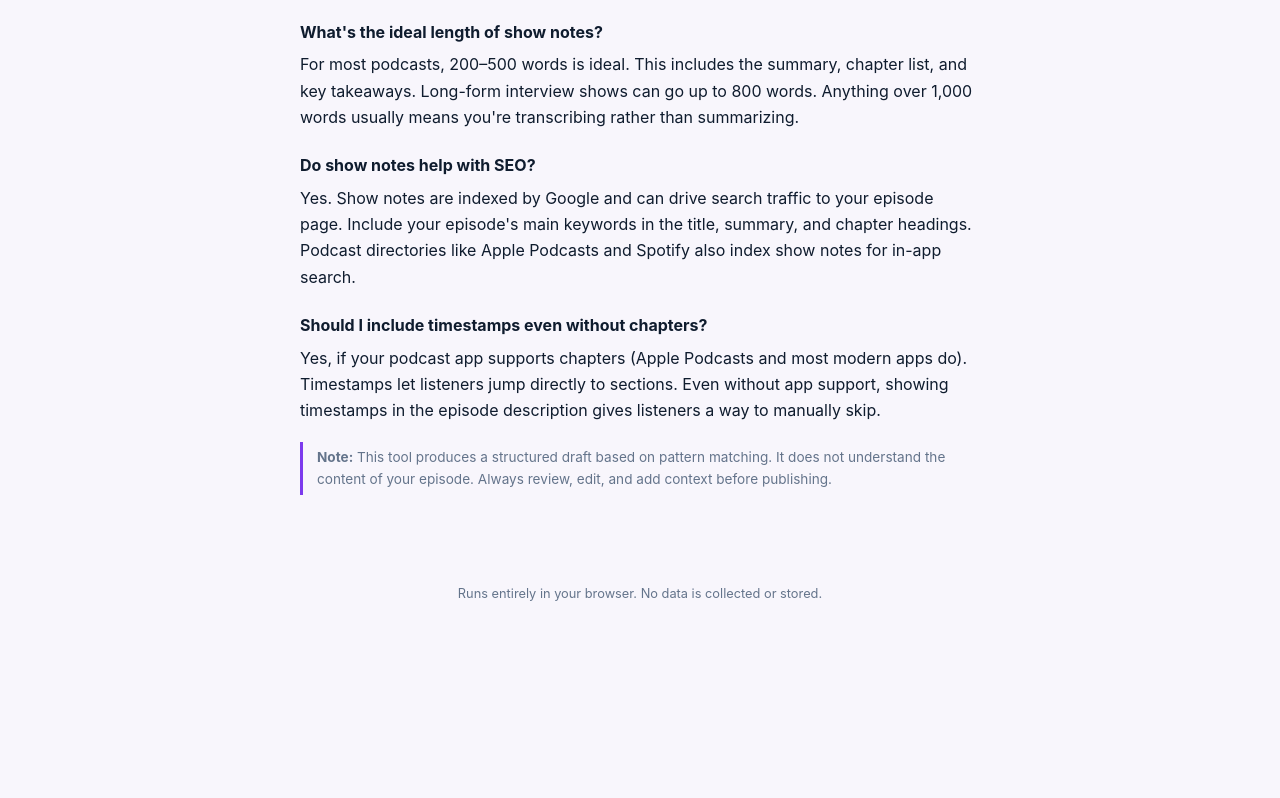
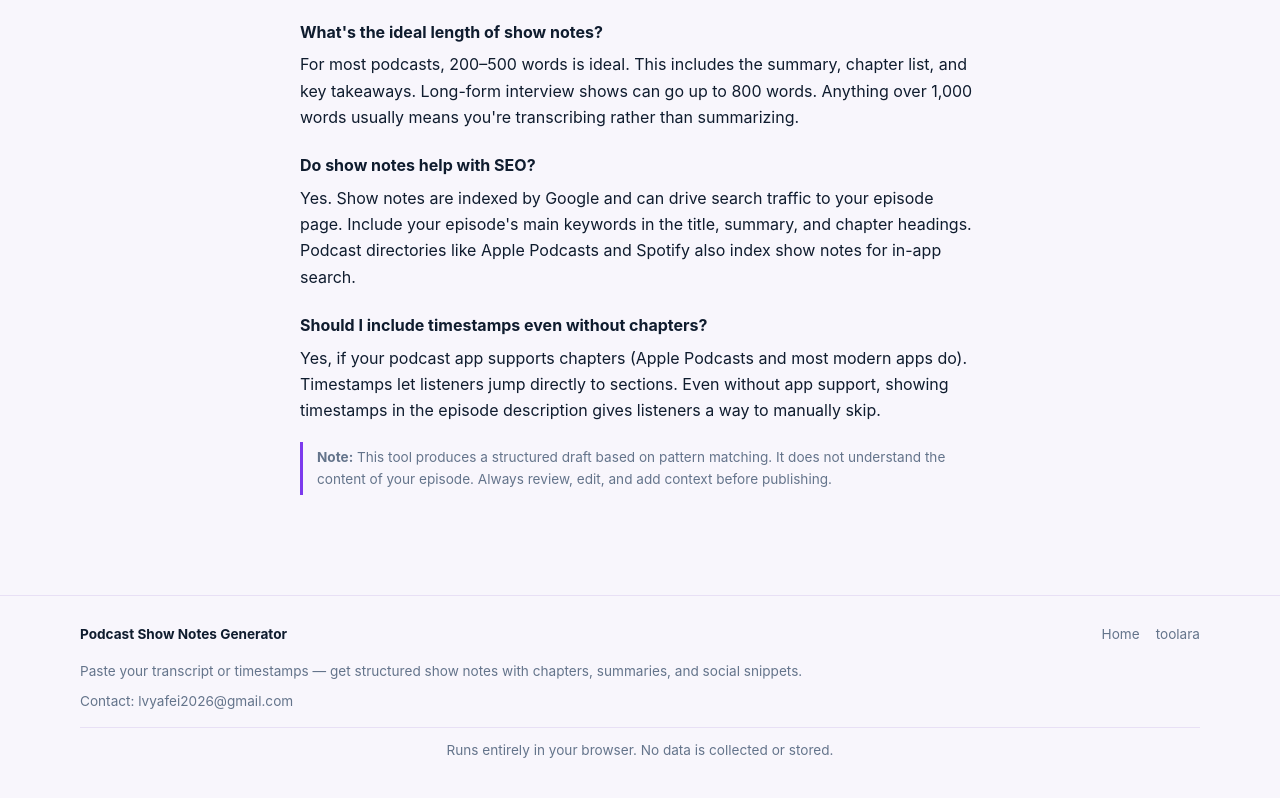
Before and after one commit to lvyafei2026-coder/podcast-show-notes-generator, a plain HTML site: page index.html in a window 1280 px wide. Shown: the part 2402-3200 px from the top of the page. Before the commit the page ends 3054 px from the top, so only its background shows below. Drawn offline with Linux system fonts and the light colour scheme.

```diff
--- a/css/style.css
+++ b/css/style.css
@@ -142,3 +142,16 @@
   .site-nav { width: 100%; justify-content: space-between; gap: 8px; }
   .site-nav select { min-width: 118px; }
 }
+
+.site-footer { margin-top: 36px; padding: 28px 20px 36px; border-top: 1px solid var(--border, rgba(100,116,139,0.25)); color: var(--muted, #64748b); font-size: 0.85rem; line-height: 1.6; }
+.site-footer-inner { max-width: 1120px; margin: 0 auto; }
+.site-footer-details { text-align: left; }
+.site-footer-top { display: flex; align-items: center; justify-content: space-between; gap: 16px; flex-wrap: wrap; }
+.site-footer-brand { color: var(--text, #0f1c2e); font-weight: 700; text-decoration: none; }
+.site-footer-nav { display: flex; align-items: center; gap: 16px; flex-wrap: wrap; }
+.site-footer a { color: inherit; text-decoration: none; }
+.site-footer a:hover { color: var(--accent, #2563eb); text-decoration: underline; }
+.site-footer-description { max-width: 760px; margin: 16px 0 8px; }
+.site-footer-contact { margin: 8px 0; }
+.site-footer-privacy { margin: 14px 0 0; padding-top: 12px; border-top: 1px solid var(--border, rgba(100,116,139,0.25)); }
+@media (max-width: 560px) { .site-footer-top { align-items: flex-start; flex-direction: column; gap: 10px; } .site-footer-nav { gap: 12px; } }
--- a/index.html
+++ b/index.html
@@ -165,7 +165,17 @@
   </section>
 </main>
 
-<footer class="footer" data-i18n="footer">Runs entirely in your browser. No data is collected or stored.</footer>
+<footer class="footer site-footer">
+<div class="site-footer-inner"><div class="site-footer-details">
+<div class="site-footer-top">
+<span class="site-footer-brand" data-i18n="title">Podcast Show Notes Generator</span>
+<nav class="site-footer-nav" aria-label="Quick navigation"><a href="/">Home</a><a href="https://toolara.dev/">toolara</a></nav>
+</div>
+<p class="site-footer-description" data-i18n="subtitle">Paste your transcript or timestamps — get structured show notes with chapters, summaries, and social snippets.</p>
+<p class="site-footer-contact"><span>Contact:</span> <a href="mailto:lvyafei2026@gmail.com">lvyafei2026@gmail.com</a></p>
+</div><p class="site-footer-privacy" data-i18n="footer">Runs entirely in your browser. No data is collected or stored.</p>
+</div>
+</footer>
 
 <script src="/js/i18n.js"></script>
 <script src="/js/calculator.js"></script>
```
Also changed, not shown: zh/index.html (+11 -1 lines).
